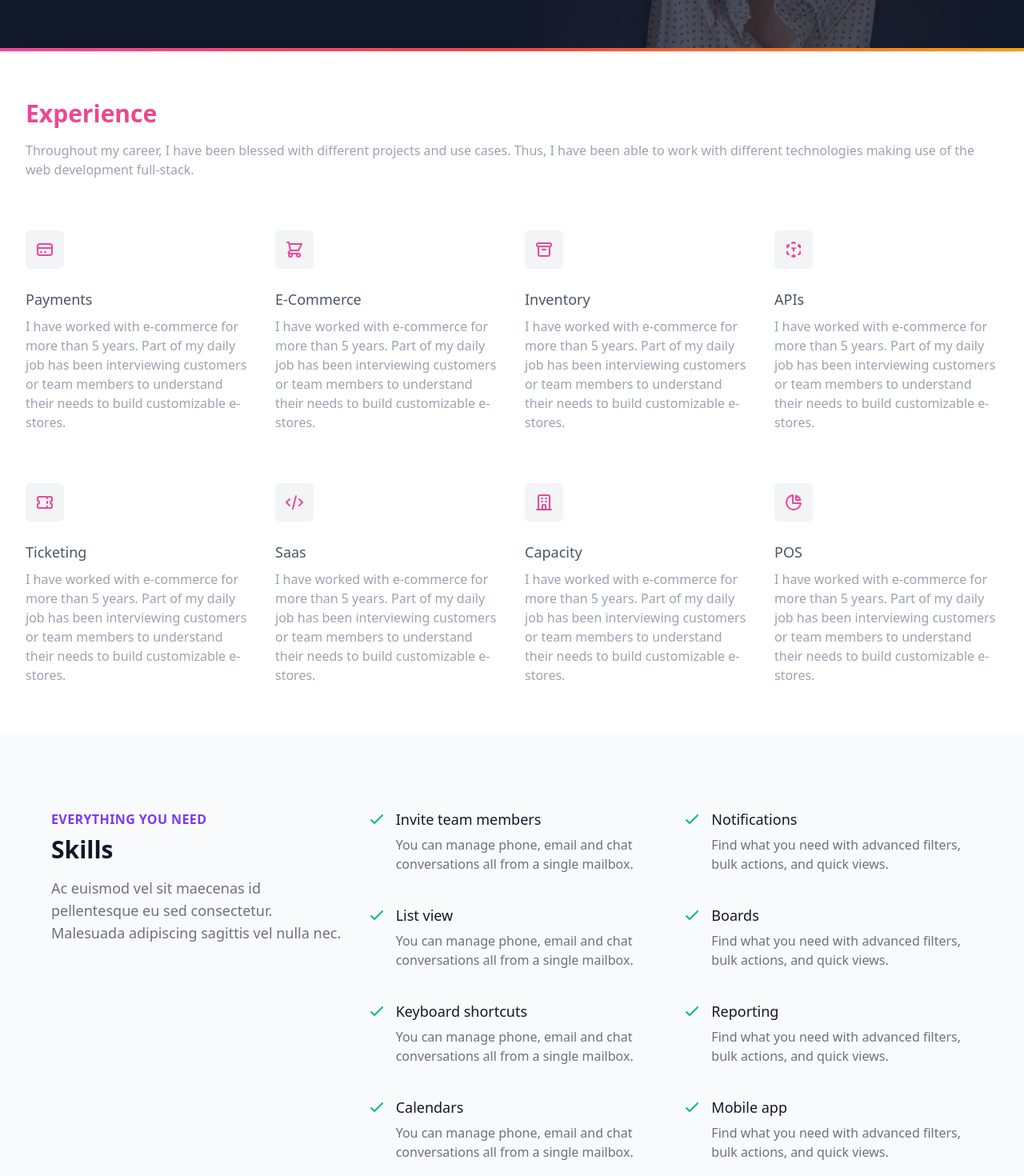
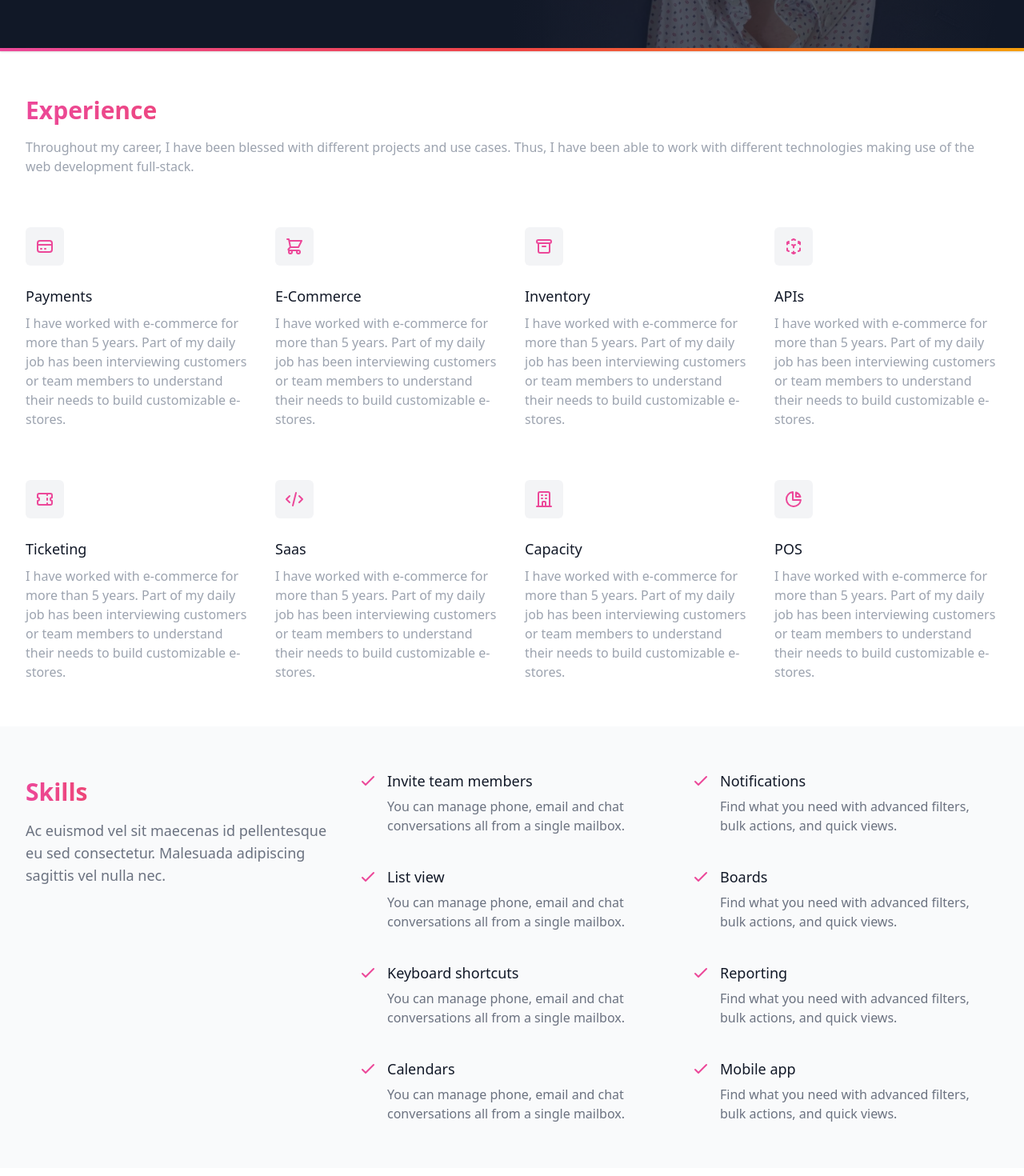
Before and after one commit to gocantodev/client, a Vue app: page / in a window 1280 px wide. Shown: the part 660-2130 px from the top of the page at 80% size. Built offline with nearby package versions, Linux system fonts and the light colour scheme; what @tailwindcss/typography would draw is missing.

Commit message:
work on skills

```diff
--- a/src/App.vue
+++ b/src/App.vue
@@ -4,7 +4,7 @@
 	import Experience from './Component/Experience.vue'
 	import Hero from './Component/Hero.vue'
 	import Skills from './Component/Skills.vue'
-	import Open from './Component/Open.vue'
+	import Open from './Component/OpenSource.vue'
 	import Footer from './Component/Footer.vue'
 
 	const author = <Author>{
@@ -32,20 +32,18 @@
 
 		<div class="divider"></div>
 
-		<section class="py-5 section-margin">
+		<section class="py-14 section-margin">
 			<Experience></Experience>
 		</section>
 
-		<section class="bg-gray-50 py5">
-			<div class="section-margin">
+		<section class="bg-gray-50">
+			<div class="section-margin py-14">
 				<Skills></Skills>
 			</div>
 		</section>
 
-		<section class="py5">
-			<div class="section-margin">
-				<Open></Open>
-			</div>
+		<section class="section-margin py-14">
+			<Open></Open>
 		</section>
 
 		<div class="nav-bg">
--- a/src/Component/Experience.vue
+++ b/src/Component/Experience.vue
@@ -1,5 +1,5 @@
 <template>
-	<div class="py-10">
+	<div>
 		<h2 class="section-title">
 			Experience
 		</h2>
@@ -17,7 +17,7 @@
 					</svg>
 				</div>
 				<div class="mt-6">
-					<h3 class="font-medium text-gray-600 text-lg">Payments</h3>
+					<h3 class="font-medium text-gray-900 text-lg">Payments</h3>
 					<p class="mt-2 text-base text-gray-400">
 						I have worked with e-commerce for more than 5 years. Part of my daily job has been interviewing
 						customers or team members to understand their needs to build customizable e-stores.
@@ -33,7 +33,7 @@
 					</svg>
 				</div>
 				<div class="mt-6">
-					<h3 class="font-medium text-gray-600 text-lg">E-Commerce</h3>
+					<h3 class="font-medium text-gray-900 text-lg">E-Commerce</h3>
 					<p class="mt-2 text-base text-gray-400">
 						I have worked with e-commerce for more than 5 years. Part of my daily job has been interviewing
 						customers or team members to understand their needs to build customizable e-stores.
@@ -49,7 +49,7 @@
 					</svg>
 				</div>
 				<div class="mt-6">
-					<h3 class="font-medium text-gray-600 text-lg">Inventory</h3>
+					<h3 class="font-medium text-gray-900 text-lg">Inventory</h3>
 					<p class="mt-2 text-base text-gray-400">
 						I have worked with e-commerce for more than 5 years. Part of my daily job has been interviewing
 						customers or team members to understand their needs to build customizable e-stores.
@@ -65,7 +65,7 @@
 					</svg>
 				</div>
 				<div class="mt-6">
-					<h3 class="font-medium text-gray-600 text-lg">APIs</h3>
+					<h3 class="font-medium text-gray-900 text-lg">APIs</h3>
 					<p class="mt-2 text-base text-gray-400">
 						I have worked with e-commerce for more than 5 years. Part of my daily job has been interviewing
 						customers or team members to understand their needs to build customizable e-stores.
@@ -81,7 +81,7 @@
 					</svg>
 				</div>
 				<div class="mt-6">
-					<h3 class="font-medium text-gray-600 text-lg">Ticketing</h3>
+					<h3 class="font-medium text-gray-900 text-lg">Ticketing</h3>
 					<p class="mt-2 text-base text-gray-400">
 						I have worked with e-commerce for more than 5 years. Part of my daily job has been interviewing
 						customers or team members to understand their needs to build customizable e-stores.
@@ -97,7 +97,7 @@
 					</svg>
 				</div>
 				<div class="mt-6">
-					<h3 class="font-medium text-gray-600 text-lg">Saas</h3>
+					<h3 class="font-medium text-gray-900 text-lg">Saas</h3>
 					<p class="mt-2 text-base text-gray-400">
 						I have worked with e-commerce for more than 5 years. Part of my daily job has been interviewing
 						customers or team members to understand their needs to build customizable e-stores.
@@ -113,7 +113,7 @@
 					</svg>
 				</div>
 				<div class="mt-6">
-					<h3 class="font-medium text-gray-600 text-lg">Capacity</h3>
+					<h3 class="font-medium text-gray-900 text-lg">Capacity</h3>
 					<p class="mt-2 text-base text-gray-400">
 						I have worked with e-commerce for more than 5 years. Part of my daily job has been interviewing
 						customers or team members to understand their needs to build customizable e-stores.
@@ -130,7 +130,7 @@
 					</svg>
 				</div>
 				<div class="mt-6">
-					<h3 class="font-medium text-gray-600 text-lg">POS</h3>
+					<h3 class="font-medium text-gray-900 text-lg">POS</h3>
 					<p class="mt-2 text-base text-gray-400">
 						I have worked with e-commerce for more than 5 years. Part of my daily job has been interviewing
 						customers or team members to understand their needs to build customizable e-stores.
--- a/src/Component/Open.vue
+++ b/src/Component/OpenSource.vue
@@ -1,5 +1,5 @@
 <template>
-	<div class="relative py-16 sm:py-24 lg:py-32">
+	<div class="relative">
 		<div class="mx-auto max-w-md px-4 text-center sm:max-w-3xl sm:px-6 lg:px-8 lg:max-w-7xl">
 			<h2 class="text-base font-semibold tracking-wider text-white uppercase">Deploy faster</h2>
 			<p class="mt-2 text-3xl font-extrabold text-white tracking-tight sm:text-4xl">
--- a/src/Component/Skills.vue
+++ b/src/Component/Skills.vue
@@ -1,8 +1,7 @@
 <template>
-		<div class="lg:gap-x-8 lg:grid lg:grid-cols-3 lg:px-8 lg:py-24">
+		<div class="lg:gap-x-8 lg:grid lg:grid-cols-3">
 			<div>
-				<h2 class="text-base font-semibold text-purple-600 uppercase tracking-wide">Everything you need</h2>
-				<p class="mt-2 text-3xl font-extrabold text-gray-900">Skills</p>
+				<p class="mt-2 section-title">Skills</p>
 				<p class="mt-4 text-lg text-gray-500">Ac euismod vel sit maecenas id pellentesque eu sed consectetur. Malesuada adipiscing sagittis vel nulla nec.</p>
 			</div>
 			<div class="mt-12 lg:mt-0 lg:col-span-2">
@@ -10,7 +9,7 @@
 					<div class="relative">
 						<dt>
 							<!-- Heroicon name: outline/check -->
-							<svg class="absolute h-6 w-6 text-green-500" xmlns="http://www.w3.org/2000/svg" fill="none" viewBox="0 0 24 24" stroke="currentColor" aria-hidden="true">
+							<svg class="absolute h-6 w-6 text-pink-500" xmlns="http://www.w3.org/2000/svg" fill="none" viewBox="0 0 24 24" stroke="currentColor" aria-hidden="true">
 								<path stroke-linecap="round" stroke-linejoin="round" stroke-width="2" d="M5 13l4 4L19 7" />
 							</svg>
 							<p class="ml-9 text-lg leading-6 font-medium text-gray-900">Invite team members</p>
@@ -23,7 +22,7 @@
 					<div class="relative">
 						<dt>
 							<!-- Heroicon name: outline/check -->
-							<svg class="absolute h-6 w-6 text-green-500" xmlns="http://www.w3.org/2000/svg" fill="none" viewBox="0 0 24 24" stroke="currentColor" aria-hidden="true">
+							<svg class="absolute h-6 w-6 text-pink-500" xmlns="http://www.w3.org/2000/svg" fill="none" viewBox="0 0 24 24" stroke="currentColor" aria-hidden="true">
 								<path stroke-linecap="round" stroke-linejoin="round" stroke-width="2" d="M5 13l4 4L19 7" />
 							</svg>
 							<p class="ml-9 text-lg leading-6 font-medium text-gray-900">List view</p>
@@ -36,7 +35,7 @@
 					<div class="relative">
 						<dt>
 							<!-- Heroicon name: outline/check -->
-							<svg class="absolute h-6 w-6 text-green-500" xmlns="http://www.w3.org/2000/svg" fill="none" viewBox="0 0 24 24" stroke="currentColor" aria-hidden="true">
+							<svg class="absolute h-6 w-6 text-pink-500" xmlns="http://www.w3.org/2000/svg" fill="none" viewBox="0 0 24 24" stroke="currentColor" aria-hidden="true">
 								<path stroke-linecap="round" stroke-linejoin="round" stroke-width="2" d="M5 13l4 4L19 7" />
 							</svg>
 							<p class="ml-9 text-lg leading-6 font-medium text-gray-900">Keyboard shortcuts</p>
@@ -49,7 +48,7 @@
 					<div class="relative">
 						<dt>
 							<!-- Heroicon name: outline/check -->
-							<svg class="absolute h-6 w-6 text-green-500" xmlns="http://www.w3.org/2000/svg" fill="none" viewBox="0 0 24 24" stroke="currentColor" aria-hidden="true">
+							<svg class="absolute h-6 w-6 text-pink-500" xmlns="http://www.w3.org/2000/svg" fill="none" viewBox="0 0 24 24" stroke="currentColor" aria-hidden="true">
 								<path stroke-linecap="round" stroke-linejoin="round" stroke-width="2" d="M5 13l4 4L19 7" />
 							</svg>
 							<p class="ml-9 text-lg leading-6 font-medium text-gray-900">Calendars</p>
@@ -62,7 +61,7 @@
 					<div class="relative">
 						<dt>
 							<!-- Heroicon name: outline/check -->
-							<svg class="absolute h-6 w-6 text-green-500" xmlns="http://www.w3.org/2000/svg" fill="none" viewBox="0 0 24 24" stroke="currentColor" aria-hidden="true">
+							<svg class="absolute h-6 w-6 text-pink-500" xmlns="http://www.w3.org/2000/svg" fill="none" viewBox="0 0 24 24" stroke="currentColor" aria-hidden="true">
 								<path stroke-linecap="round" stroke-linejoin="round" stroke-width="2" d="M5 13l4 4L19 7" />
 							</svg>
 							<p class="ml-9 text-lg leading-6 font-medium text-gray-900">Notifications</p>
@@ -75,7 +74,7 @@
 					<div class="relative">
 						<dt>
 							<!-- Heroicon name: outline/check -->
-							<svg class="absolute h-6 w-6 text-green-500" xmlns="http://www.w3.org/2000/svg" fill="none" viewBox="0 0 24 24" stroke="currentColor" aria-hidden="true">
+							<svg class="absolute h-6 w-6 text-pink-500" xmlns="http://www.w3.org/2000/svg" fill="none" viewBox="0 0 24 24" stroke="currentColor" aria-hidden="true">
 								<path stroke-linecap="round" stroke-linejoin="round" stroke-width="2" d="M5 13l4 4L19 7" />
 							</svg>
 							<p class="ml-9 text-lg leading-6 font-medium text-gray-900">Boards</p>
@@ -88,7 +87,7 @@
 					<div class="relative">
 						<dt>
 							<!-- Heroicon name: outline/check -->
-							<svg class="absolute h-6 w-6 text-green-500" xmlns="http://www.w3.org/2000/svg" fill="none" viewBox="0 0 24 24" stroke="currentColor" aria-hidden="true">
+							<svg class="absolute h-6 w-6 text-pink-500" xmlns="http://www.w3.org/2000/svg" fill="none" viewBox="0 0 24 24" stroke="currentColor" aria-hidden="true">
 								<path stroke-linecap="round" stroke-linejoin="round" stroke-width="2" d="M5 13l4 4L19 7" />
 							</svg>
 							<p class="ml-9 text-lg leading-6 font-medium text-gray-900">Reporting</p>
@@ -101,7 +100,7 @@
 					<div class="relative">
 						<dt>
 							<!-- Heroicon name: outline/check -->
-							<svg class="absolute h-6 w-6 text-green-500" xmlns="http://www.w3.org/2000/svg" fill="none" viewBox="0 0 24 24" stroke="currentColor" aria-hidden="true">
+							<svg class="absolute h-6 w-6 text-pink-500" xmlns="http://www.w3.org/2000/svg" fill="none" viewBox="0 0 24 24" stroke="currentColor" aria-hidden="true">
 								<path stroke-linecap="round" stroke-linejoin="round" stroke-width="2" d="M5 13l4 4L19 7" />
 							</svg>
 							<p class="ml-9 text-lg leading-6 font-medium text-gray-900">Mobile app</p>
```
